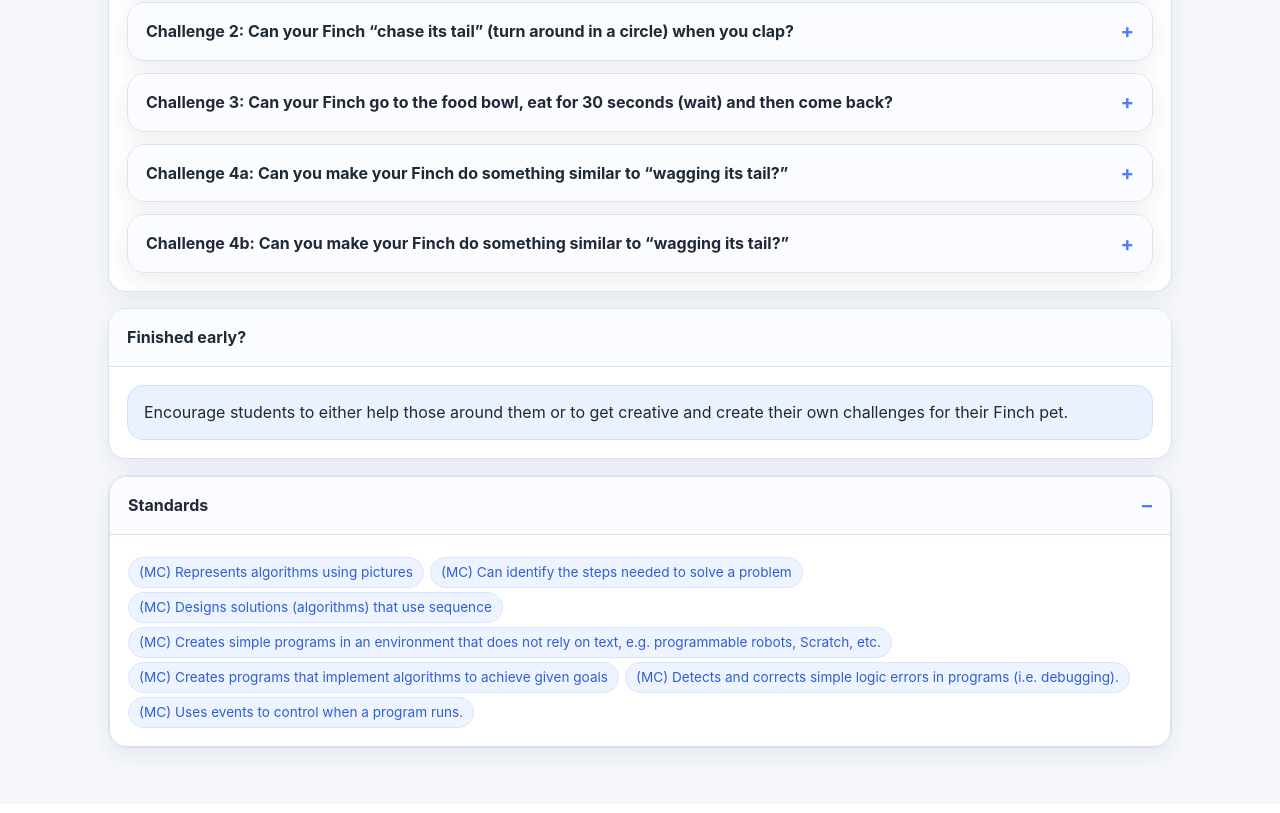
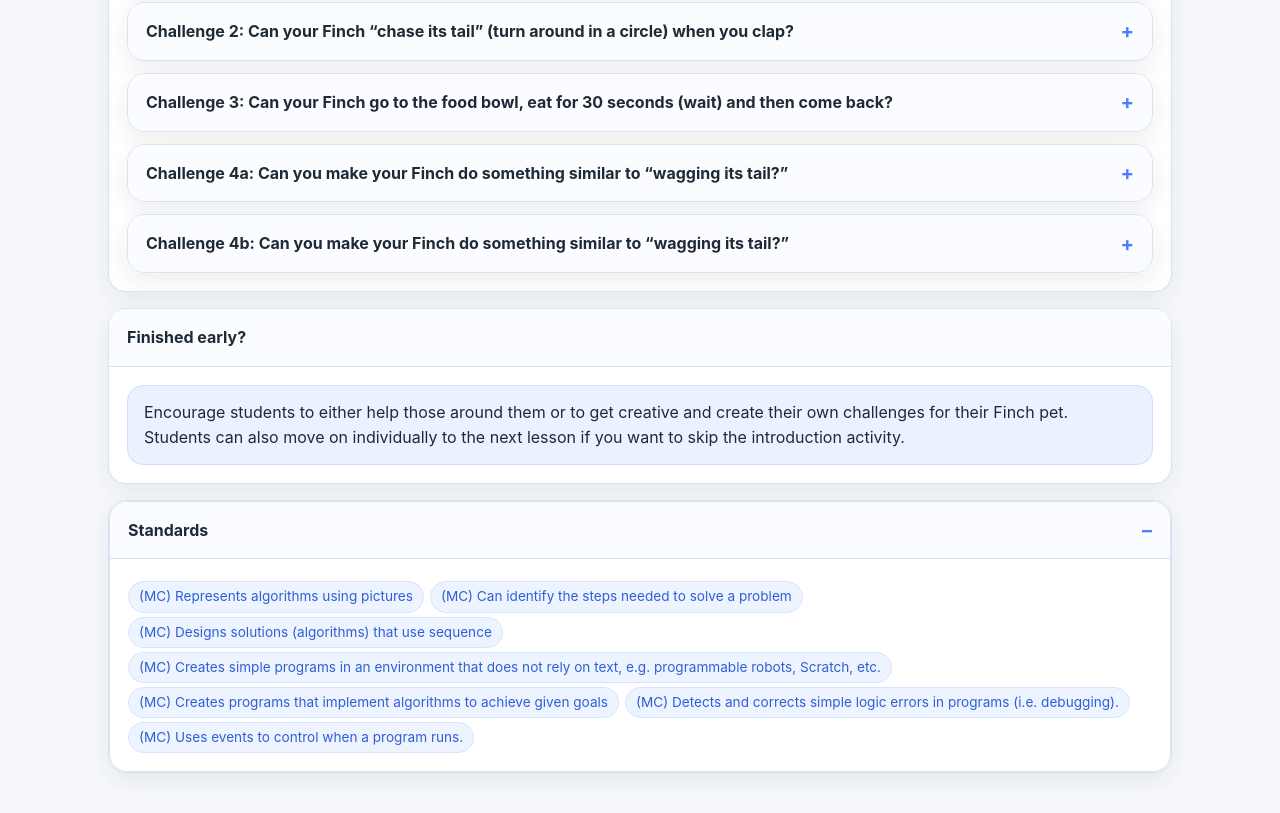
Before and after one commit to nquiram-max/anguilla-finch-lessons, a plain HTML site: page Grades 1-3/3a-FinchPet.html in a window 1280 px wide. Shown: the part 2169-2982 px from the top of the page. Drawn offline with nearby package versions, Linux system fonts and the light colour scheme.

Commit message:
Update 3a-FinchPet.html

```diff
--- a/Grades 1-3/3a-FinchPet.html
+++ b/Grades 1-3/3a-FinchPet.html
@@ -92,7 +92,7 @@
       "setupNote": "Find a clear area to set-up the food bowl",
       "setupTips": "",
       "intro": "First, ask if anyone has a pet. Then, ask what happens when they put their hand out in front of their pet. Next, ask what they think their Finch will do. Answer: It depends on the code! Now, their Finch is their new pet! Have everyone name their Finch!",
-      "finishedEarly": "Encourage students to either help those around them or to get creative and create their own challenges for their Finch pet.",
+      "finishedEarly": "Encourage students to either help those around them or to get creative and create their own challenges for their Finch pet. Students can also move on individually to the next lesson if you want to skip the introduction activity.",
       "codingSets": [
             {
                   "title": "Challenge 1: Can your Finch stop when you put your hand out in front of it?",
```
